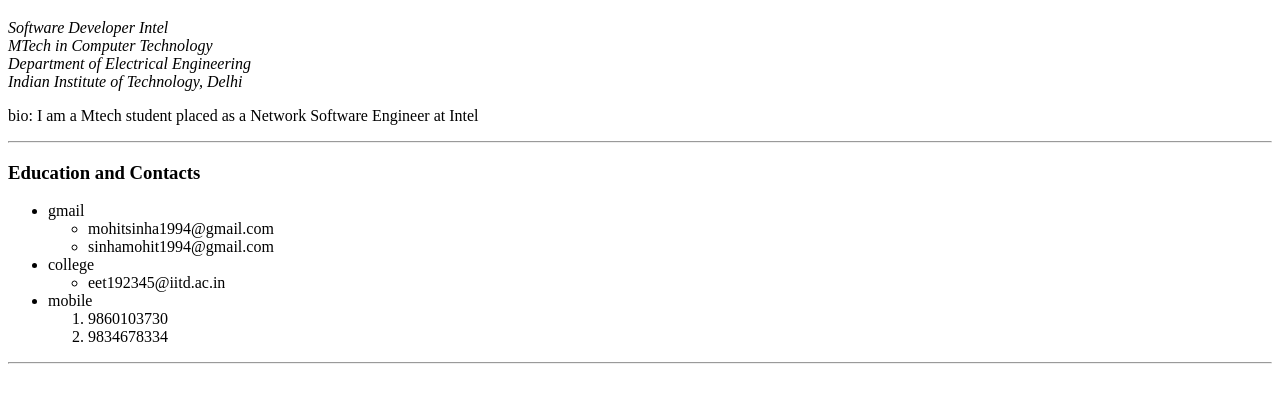
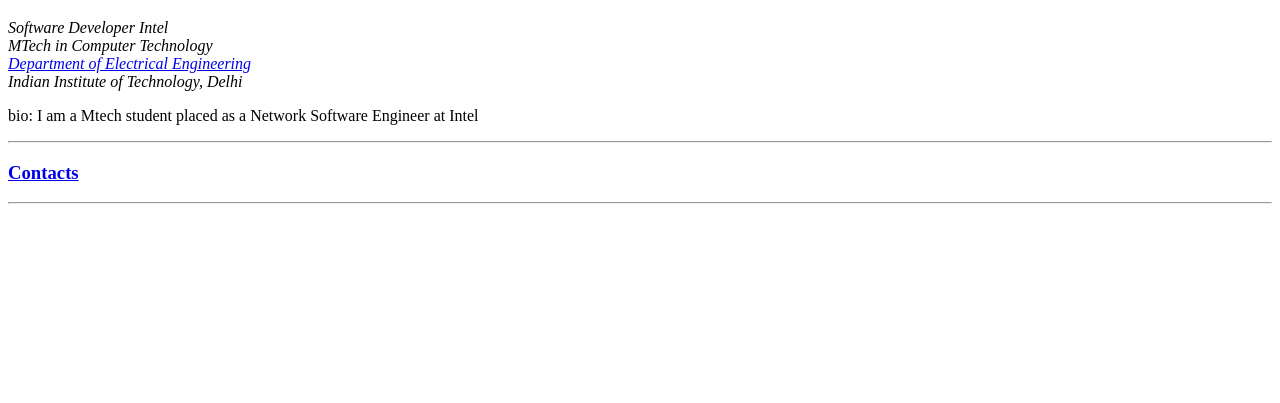
Before and after one commit to sinha-mohit/IIOT-System-for-campus-mobility-system, a plain HTML site: page Web Development/HTML-Personal Sites/index.html in a window 1280 px wide. Shown: the part 273-676 px from the top of the page. Drawn offline with Linux system fonts and the light colour scheme.

Commit message:
Practice

```diff
--- a/Web Development/HTML-Personal Sites/index.html
+++ b/Web Development/HTML-Personal Sites/index.html
@@ -20,7 +20,9 @@
             <br>
             MTech in Computer Technology
             <br>
-            Department of Electrical Engineering
+            <a href="https://ee.iitd.ac.in/">
+                Department of Electrical Engineering
+            </a>
             <br>
             Indian Institute of Technology, Delhi
             <br>
@@ -30,26 +32,10 @@
 
     <hr>
 
-    <h3>Education and Contacts</h3>
-    <ul>
-        <li>gmail</li>
-        <ul>
-            <li>mohitsinha1994@gmail.com</li>
-            <li>sinhamohit1994@gmail.com</li>
-        </ul>
+    <a href="contactMe.html">
+        <h3>Contacts</h3>
+    </a>
 
-        <li>college</li>
-        <ul>
-            <li>eet192345@iitd.ac.in</li>
-        </ul>
-
-
-        <li>mobile</li>
-        <ol>
-            <li>9860103730</li>
-            <li>9834678334</li>
-        </ol>
-    </ul>
 
     <hr>
 
```
Also changed, not shown: Web Development/HTML-Personal Sites/contactMe.html (added, +33 -0 lines).
